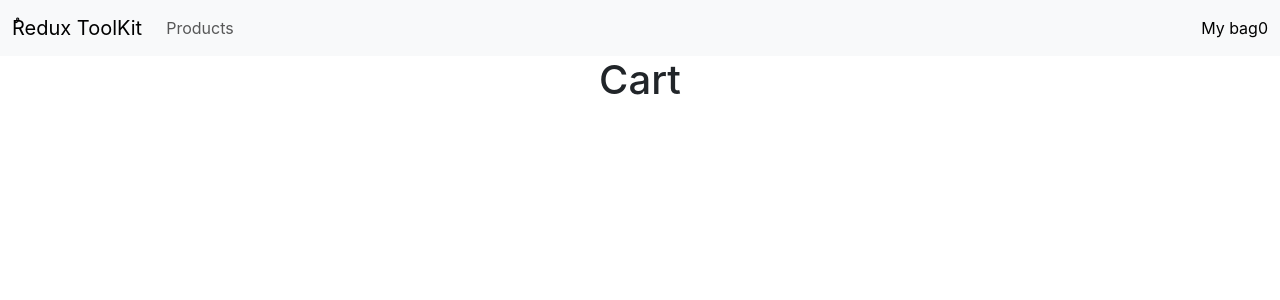
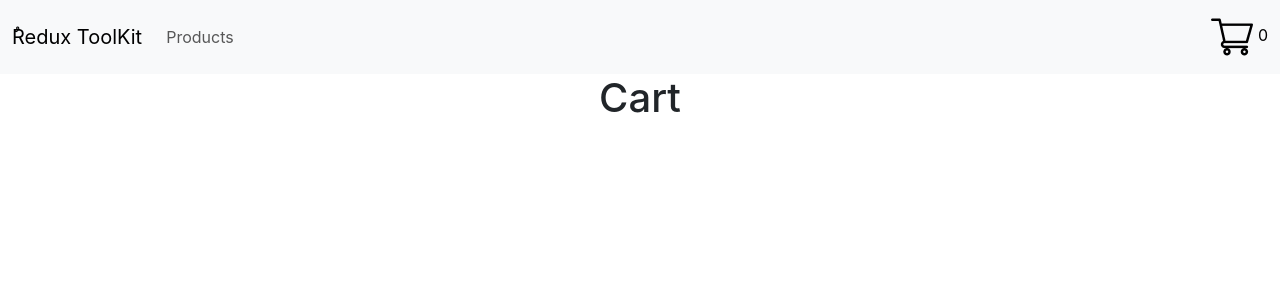
Before and after one commit to tajemouti/fake-store, a React (Create React App) app: page /cart in a window 1280 px wide. Shown: the top 300 px of the page. Built offline with nearby package versions, Linux system fonts and the light colour scheme.

Commit message:
Implement Cart icon in navigation bar

```diff
--- a/src/components/NavBar.js
+++ b/src/components/NavBar.js
@@ -2,6 +2,7 @@ import React from 'react';
 import { Container, Nav, Navbar } from 'react-bootstrap';
 import { useSelector } from 'react-redux';
 import { Link } from 'react-router-dom';
+import cart from '../assets/cart_icon.png';
 
 const NavBar = () => {
   const count = useSelector(
@@ -19,7 +20,8 @@ const NavBar = () => {
         <Navbar.Collapse className="justify-content-end">
           <Navbar.Text>
             <Nav.Link to="/cart" as={Link}>
-              My bag
+              <img src={cart} alt="cart icon" />
+              {' '}
               {count}
             </Nav.Link>
           </Navbar.Text>
```
Also changed, not shown: src/assets/cart_icon.png (added).
